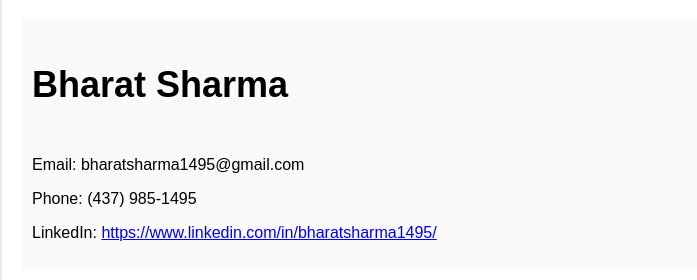
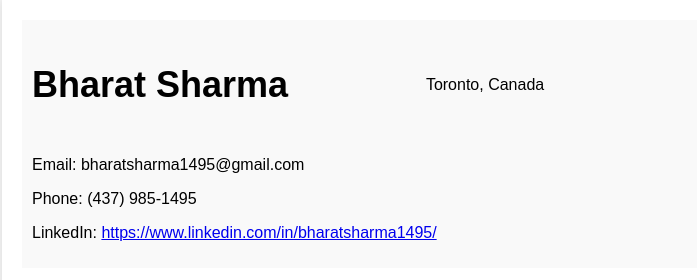
Before and after one commit to bharat1495/resume, a plain HTML site: page index.html in a window 1280 px wide. Shown: the top 280 px of the page, 218-915 px from the left. Drawn offline with Linux system fonts and the light colour scheme.

Commit message:
Update index.html

```diff
--- a/index.html
+++ b/index.html
@@ -57,6 +57,7 @@
         <section id="contact">
             <div class="header">
                 <h1>Bharat Sharma</h1>
+                <p>Toronto, Canada</p>
                 <img src="dp.png" alt="Profile Image">
             </div>
             <p>Email: bharatsharma1495@gmail.com</p>
```
